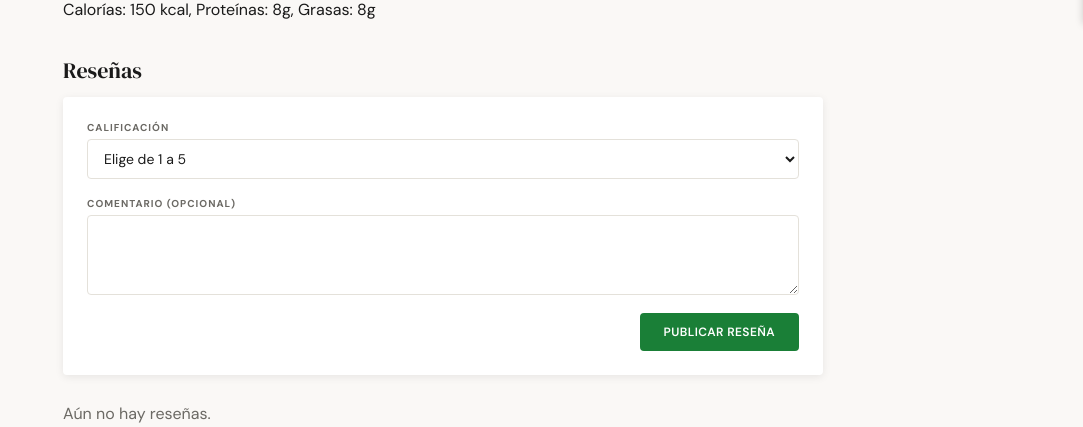
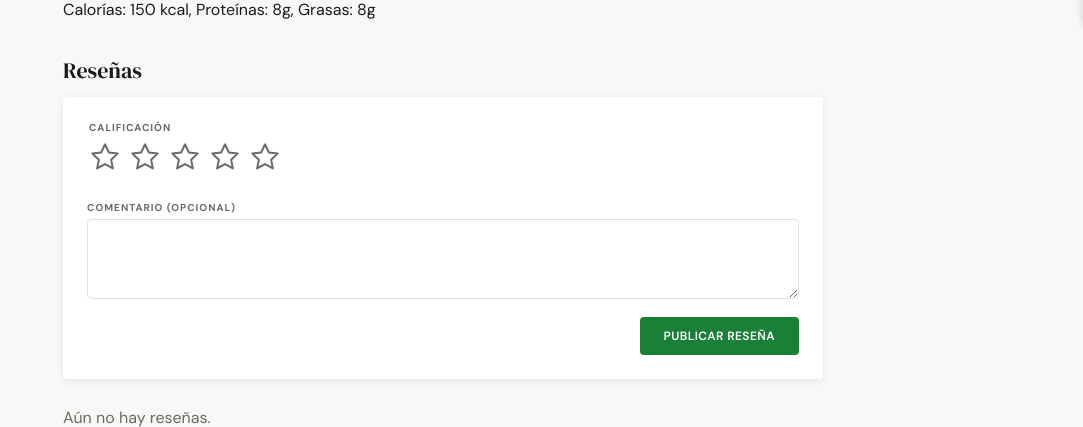
Before and after one commit to Are0206/PriceWise, a Django app: page /products/1/ in a window 1280 px wide. Shown: the part 778-1205 px from the top of the page, without its empty margins (197-1280 px from the left). Run offline with Django 5.2, Linux system fonts and the light colour scheme; a user stored in the database is signed in; data comes from the database, SQL or seed files in the repository; data that the repository does not hold is empty.

Commit message:
feat: pick the review rating with stars
Replace the 1-5 dropdown with five clickable stars. They are radio
inputs under the hood, so they work with the keyboard, show a focus ring
and announce '4 de 5 estrellas' to screen readers. Hovering previews the
rating; the saved value stays checked when editing a review.

```diff
--- a/products/static/css/reviews.css
+++ b/products/static/css/reviews.css
@@ -27,7 +27,7 @@
 .review-meta {
   display: flex;
   gap: 12px;
-  align-items: baseline;
+  align-items: center;
   margin: 0;
 }
 
@@ -42,7 +42,7 @@
   width: 18px;
   height: 18px;
   fill: none;
-  stroke: var(--default-border-color);
+  stroke: var(--secondary-text-color);
   stroke-width: 1.5;
   stroke-linejoin: round;
 }
@@ -56,3 +56,67 @@
   margin: 6px 0 0;
   line-height: 1.5;
 }
+
+/* Star picker in the review form */
+.star-input {
+  border: none;
+  padding: 0;
+  margin: 0 0 18px;
+}
+
+.star-input-row {
+  display: inline-flex;
+  flex-direction: row-reverse;
+  gap: 4px;
+}
+
+.star-input input {
+  position: absolute;
+  opacity: 0;
+  width: 1px;
+  height: 1px;
+}
+
+.star-input label {
+  cursor: pointer;
+  padding: 2px;
+  border-radius: var(--radius);
+}
+
+.star-input .star {
+  width: 32px;
+  height: 32px;
+  transition: transform 0.15s ease, fill 0.15s ease;
+}
+
+.star-input input:checked ~ label .star {
+  fill: var(--savings-green-color);
+  stroke: var(--savings-green-color);
+}
+
+/* While hovering, preview the hovered value instead of the saved one */
+.star-input-row:hover input:checked ~ label .star {
+  fill: none;
+  stroke: var(--secondary-text-color);
+}
+
+.star-input-row:hover label:hover .star,
+.star-input-row:hover label:hover ~ label .star {
+  fill: var(--savings-green-color);
+  stroke: var(--savings-green-color);
+}
+
+.star-input label:hover .star {
+  transform: scale(1.12);
+}
+
+.star-input input:focus-visible + label {
+  outline: 2px solid var(--savings-green-color);
+  outline-offset: 2px;
+}
+
+@media (prefers-reduced-motion: reduce) {
+  .star-input .star {
+    transition: none;
+  }
+}
--- a/products/templates/products/_reviews.html
+++ b/products/templates/products/_reviews.html
@@ -8,15 +8,19 @@ Expects: reviews, user_review, submit_url, delete_url (only when user_review exi
   {% if user.is_authenticated %}
     <form method="post" action="{{ submit_url }}" class="card review-form">
       {% csrf_token %}
-      <div class="field">
-        <label for="review-rating">Calificación</label>
-        <select id="review-rating" name="rating" required>
-          <option value="">Elige de 1 a 5</option>
-          {% for n in "12345" %}
-            <option value="{{ n }}" {% if user_review.rating == n|add:0 %}selected{% endif %}>{{ n }}</option>
+      <fieldset class="field star-input">
+        <legend class="field-label">Calificación</legend>
+        {# Highest first: with row-reverse, a checked or hovered star lights up itself and the ones before it. #}
+        <div class="star-input-row">
+          {% for n in "54321" %}
+            <input type="radio" id="rating-{{ n }}" name="rating" value="{{ n }}" required {% if user_review.rating == n|add:0 %}checked{% endif %}>
+            <label for="rating-{{ n }}" title="{{ n }} de 5">
+              <svg class="star" viewBox="0 0 24 24" aria-hidden="true"><path d="M12 2.5l2.9 6.1 6.6.8-4.9 4.6 1.3 6.6L12 17.3l-5.9 3.3 1.3-6.6-4.9-4.6 6.6-.8z"/></svg>
+              <span class="visually-hidden">{{ n }} de 5 estrellas</span>
+            </label>
           {% endfor %}
-        </select>
-      </div>
+        </div>
+      </fieldset>
       <div class="field">
         <label for="review-comment">Comentario (opcional)</label>
         <textarea id="review-comment" name="comment">{{ user_review.comment|default:'' }}</textarea>
```
